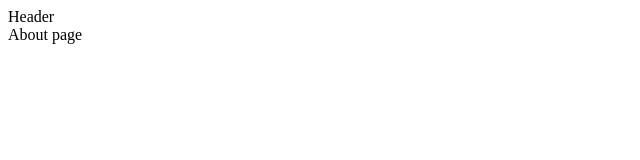
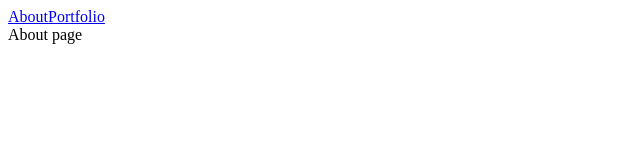
Before and after one commit to rynay/Rynay.github.io, a React (Create React App) app: page / in a window 1280 px wide. Shown: the top 160 px of the page, without its empty margins (0-640 px from the left). Built offline with nearby package versions, Linux system fonts and the light colour scheme.

Commit message:
theme/language states

```diff
--- a/src/App.tsx
+++ b/src/App.tsx
@@ -2,11 +2,28 @@ import { Switch, Route } from 'react-router-dom'
 import { Header } from './components/Header'
 import { About } from './pages/About'
 import { Portfolio } from './pages/Portfolio'
+import { data } from './data'
+import { useState } from 'react'
 
 function App() {
+  const [theme, setTheme] = useState<keyof typeof data['themes']>('dark')
+  const [language, setLanguage] = useState<keyof typeof data['languages']>('en')
+
+  const changeLanguage = (language: keyof typeof data['languages']): void => {
+    setLanguage(language)
+  }
+  const changeTheme = (theme: keyof typeof data['themes']): void => {
+    setTheme(theme)
+  }
+
   return (
     <>
-      <Header></Header>
+      <Header
+        theme={theme}
+        language={language}
+        changeLanguage={changeLanguage}
+        changeTheme={changeTheme}
+      />
       <Switch>
         <Route path="/portfolio">
           <Portfolio />
--- a/src/components/Header/Header.tsx
+++ b/src/components/Header/Header.tsx
@@ -1,3 +1,27 @@
-export const Header = () => {
-  return <div>Header</div>
+import { NavLink } from 'react-router-dom'
+import { data } from '../../data'
+
+type PropTypes = {
+  language: keyof typeof data['languages']
+  theme: keyof typeof data['themes']
+  changeLanguage: (lang: PropTypes['language']) => void
+  changeTheme: (theme: PropTypes['theme']) => void
 }
+
+export const Header = ({
+  language,
+  changeLanguage,
+  changeTheme,
+}: PropTypes) => {
+  return (
+    <header>
+      <nav>
+        {data.navLinks.map((navLink) => (
+          <NavLink to={navLink.link} key={navLink.link}>
+            {navLink.title[language]}
+          </NavLink>
+        ))}
+      </nav>
+    </header>
+  )
+}
--- /dev/null
+++ b/src/data.ts
@@ -0,0 +1,26 @@
+export const data = {
+  themes: {
+    dark: '#000',
+    light: '#000',
+  },
+  languages: {
+    ru: 'ru',
+    en: 'en',
+  },
+  navLinks: [
+    {
+      title: {
+        ru: 'Обо мне',
+        en: 'About',
+      },
+      link: '/',
+    },
+    {
+      title: {
+        ru: 'Портфолио',
+        en: 'Portfolio',
+      },
+      link: '/portfolio',
+    },
+  ],
+}
```
